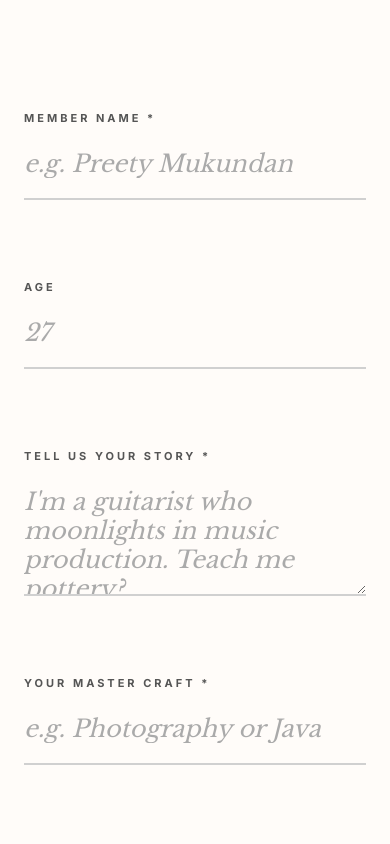
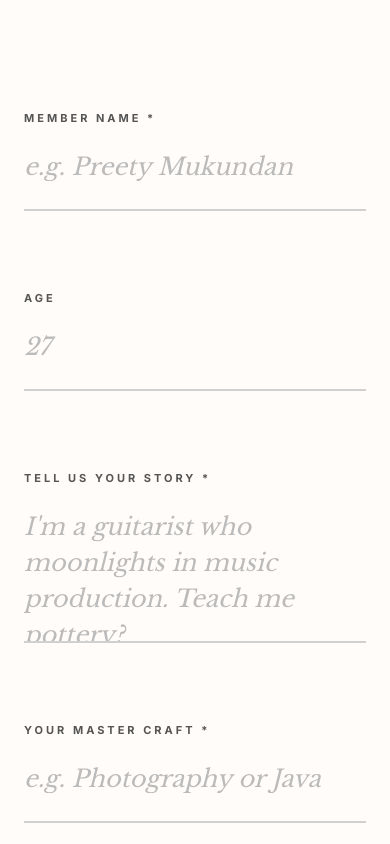
Before and after one commit to adamsyy/flip-frontend, a React (Vite) app: page /onboard in a window 390 px wide. Shown: the part 940-1784 px from the top of the page. Built offline with nearby package versions, Linux system fonts and the light colour scheme; no server answers.

Commit message:
fix: textarea clipping on mobile and improved line-height

```diff
--- a/src/pages/OnboardPage/OnboardPage.module.css
+++ b/src/pages/OnboardPage/OnboardPage.module.css
@@ -122,22 +122,25 @@
 
 .formGroup input,
 .formGroup textarea {
-  padding: 12px 0 20px 0;
+  padding: 12px 0 24px 0; /* Increased bottom padding */
   border: none;
-  border-bottom: 2px solid #d0d0d0; /* Thicker and darker line */
+  border-bottom: 2px solid #d0d0d0;
   border-radius: 0;
   font-size: 24px;
   font-family: 'Libre Baskerville', serif;
+  line-height: 1.5; /* Increased for better legibility and descender room */
   transition: all 0.5s cubic-bezier(0.19, 1, 0.22, 1);
   background: transparent;
   color: #000;
+  resize: none;
 }
 
 .formGroup input::placeholder,
 .formGroup textarea::placeholder {
-  color: #aaa; /* Darkened placeholder */
+  color: #bbb; /* Slightly lighter but clear */
   font-style: italic;
   font-weight: 400;
+  opacity: 1; /* Reset for some browsers */
 }
 
 .formGroup input:focus,
```
